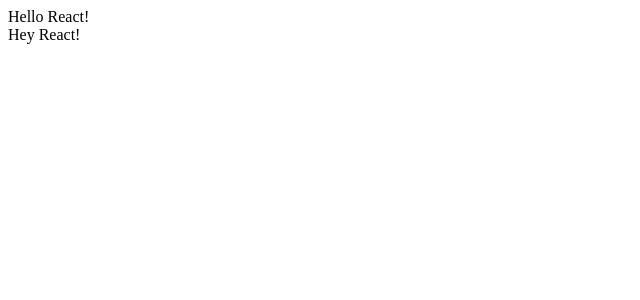
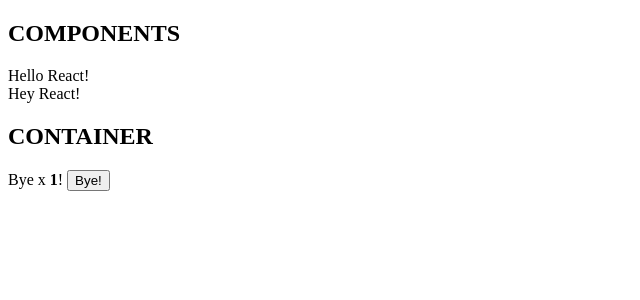
Before and after one commit to mseimys/minimal-react-redux, a React app: page / in a window 1280 px wide. Shown: the top 300 px of the page, without its empty margins (0-640 px from the left). Built offline with nearby package versions, Linux system fonts and the light colour scheme.

Commit message:
Added minimal redux case

```diff
--- a/package.json
+++ b/package.json
@@ -5,6 +5,7 @@
   "main": "./src/index.jsx",
   "scripts": {
     "build": "webpack -p --colors",
+    "lint": "eslint ./src",
     "start": "webpack-dev-server",
     "watch": "webpack --colors --watch"
   },
@@ -13,6 +14,7 @@
   "dependencies": {
     "react": "^15.3.1",
     "react-dom": "^15.3.1",
+    "react-redux": "^4.4.5",
     "redux": "^3.5.2"
   },
   "devDependencies": {
@@ -20,6 +22,8 @@
     "babel-loader": "^6.2.5",
     "babel-preset-es2015": "^6.13.2",
     "babel-preset-react": "^6.11.1",
+    "eslint": "^3.3.1",
+    "eslint-plugin-react": "^6.1.2",
     "webpack": "^1.13.1",
     "webpack-dev-server": "^1.14.1"
   }
--- a/src/hello.jsx
+++ b/src/components/hello.jsx
@@ -6,5 +6,5 @@ export class Hello extends React.PureComponent {
     }
 }
 
-export const Hey = (props) =>
-    <div>Hey {props.name}!</div>
+export const Hey = ({ name }) =>
+    <div>Hey {name}!</div>
--- /dev/null
+++ b/src/containers/bye.jsx
@@ -0,0 +1,29 @@
+import * as React from "react";
+import {connect} from "react-redux";
+import {increment} from "../reducers";
+
+class Bye extends React.PureComponent {
+    render() {
+        const {counter, onIncrementClick} = this.props;
+        return <div>Bye x <b>{counter}</b>! <button onClick={() => onIncrementClick(1)}>Bye!</button></div>;
+    }
+}
+
+const mapStateToProps = (state) => {
+    return {
+        counter: state.counter
+    }
+}
+
+const mapDispatchToProps = (dispatch) => {
+    return {
+        onIncrementClick: (amount) => {
+            dispatch(increment(amount))
+        }
+    }
+}
+
+export default connect(
+  mapStateToProps,
+  mapDispatchToProps
+)(Bye)
--- a/src/index.jsx
+++ b/src/index.jsx
@@ -1,12 +1,24 @@
-import * as React from "react";
-import * as ReactDOM from "react-dom";
+import * as React from "react"
+import * as ReactDOM from "react-dom"
+import {Provider} from "react-redux"
+import {createStore} from "redux"
 
-import {Hello, Hey} from "./hello";
+import {Hello, Hey} from "./components/hello"
+import Bye from "./containers/bye"
+import rootReducer from "./reducers"
+
+let store = createStore(rootReducer);
 
 ReactDOM.render(
-    <div>
-        <Hello name="React" />
-        <Hey name="React" />
-    </div>,
+    <Provider store={store}>
+        <div>
+            <h2>COMPONENTS</h2>
+            <Hello name="React" />
+            <Hey name="React" />
+
+            <h2>CONTAINER</h2>
+            <Bye />
+        </div>
+    </Provider>,
     document.getElementById("app")
 )
--- /dev/null
+++ b/src/reducers.js
@@ -0,0 +1,23 @@
+const INCREMENT = "INCREMENT";
+
+const initialState = {
+    counter: 1
+};
+
+export function increment(by) {
+    return {
+        type: INCREMENT,
+        by
+    };
+}
+
+export default function reducers(state = initialState, action) {
+    switch (action.type) {
+    case INCREMENT:
+        return Object.assign({}, state, {
+            counter: state.counter + action.by
+        });
+    default:
+        return state;
+    }
+}
```
Also changed, not shown: .eslintrc.json (added), webpack.config.js (line endings or trailing spaces), 1 other file (tests, documents, lock files or other folders).
